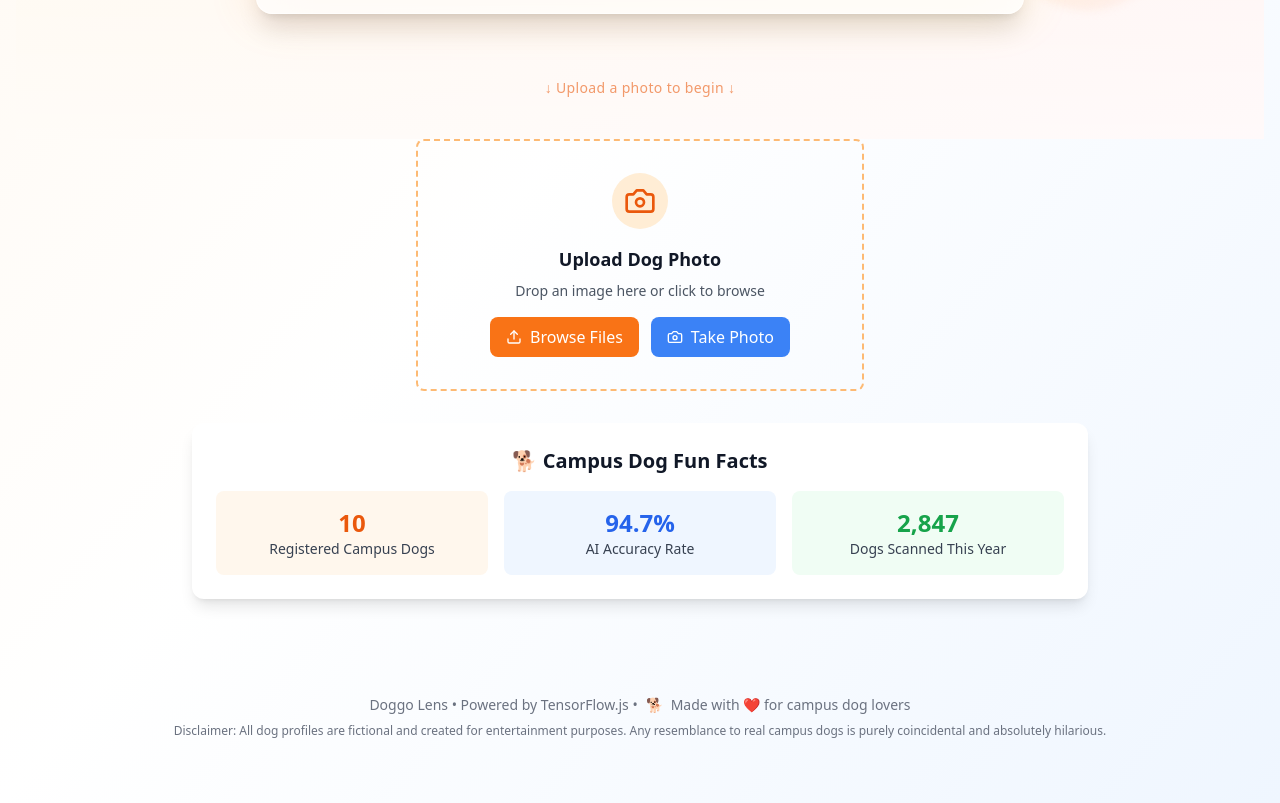
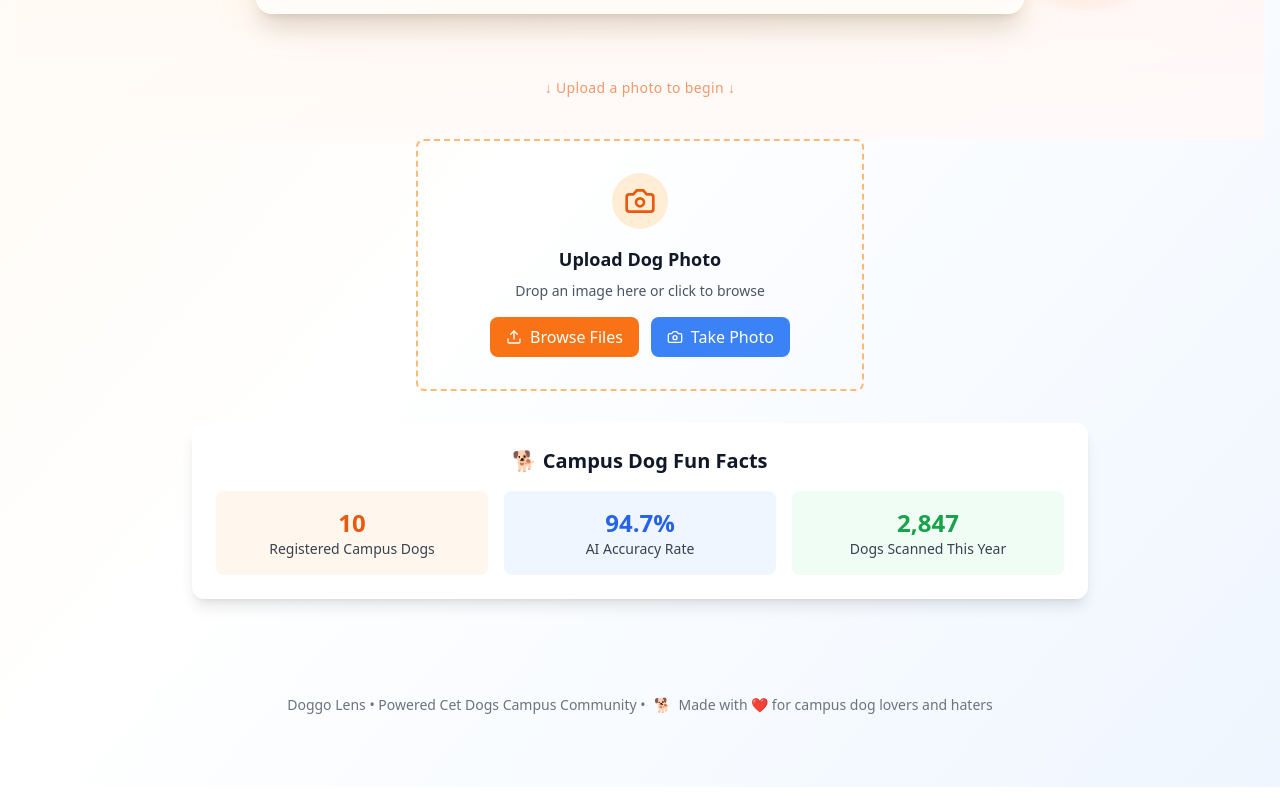
Before and after one commit to Gopika4112/useless_project_temp, a React (Vite) app: page / in a window 1280 px wide. Shown: the part 693-1496 px from the top of the page. Built offline with nearby package versions, Linux system fonts and the light colour scheme.

Commit message:
changed footer

```diff
--- a/src/App.tsx
+++ b/src/App.tsx
@@ -176,13 +176,12 @@ function App() {
         <footer className="text-center mt-16 py-8 text-gray-500 text-sm">
           <div className="space-y-2">
             <p>
-              Doggo Lens • Powered by TensorFlow.js •
+              Doggo Lens • Powered Cet Dogs Campus Community •
               <span className="mx-2">🐕</span>
-              Made with ❤️ for campus dog lovers
+              Made with ❤️ for campus dog lovers and haters
             </p>
             <p className="text-xs">
-              Disclaimer: All dog profiles are fictional and created for entertainment purposes.
-              Any resemblance to real campus dogs is purely coincidental and absolutely hilarious.
+
             </p>
           </div>
         </footer>
```
